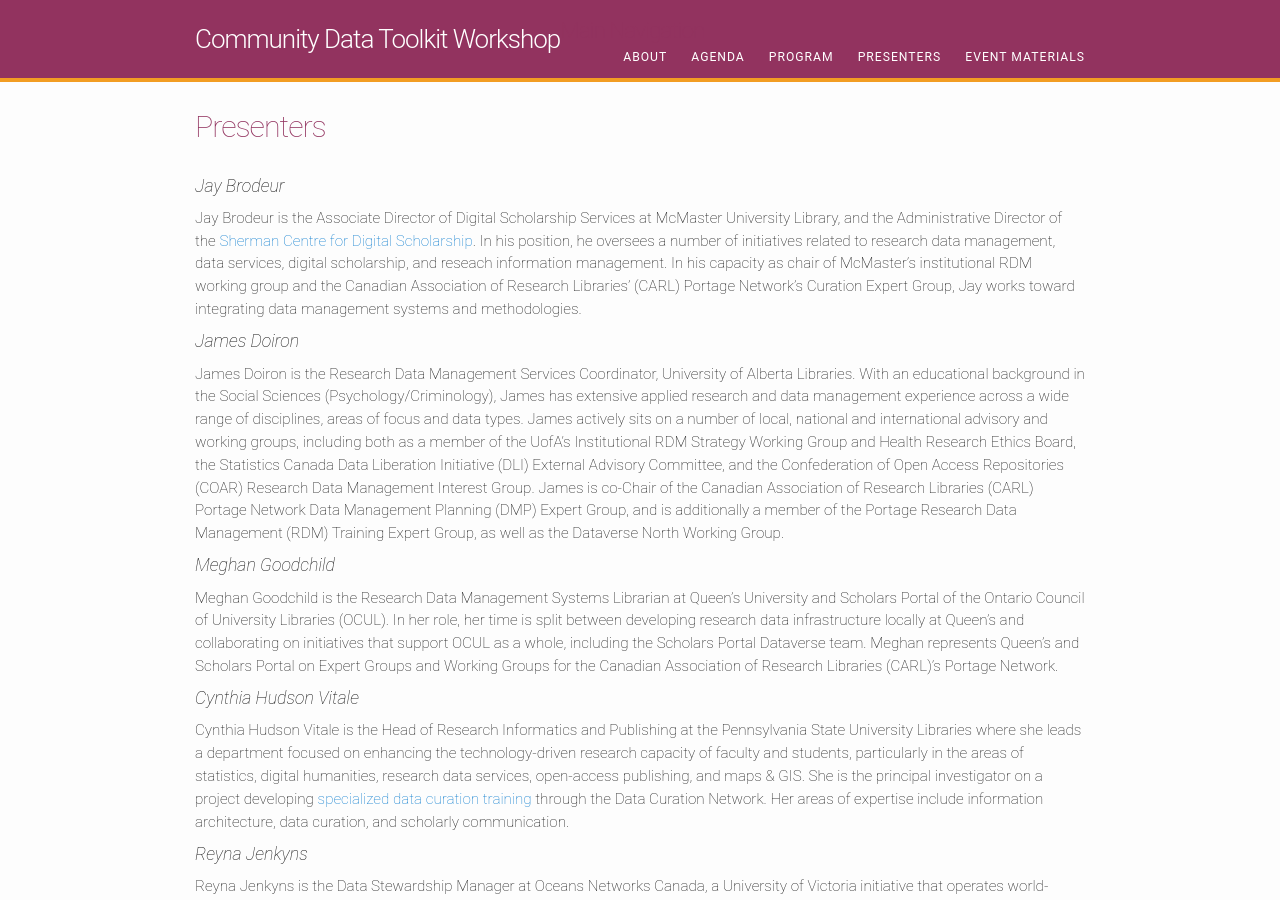
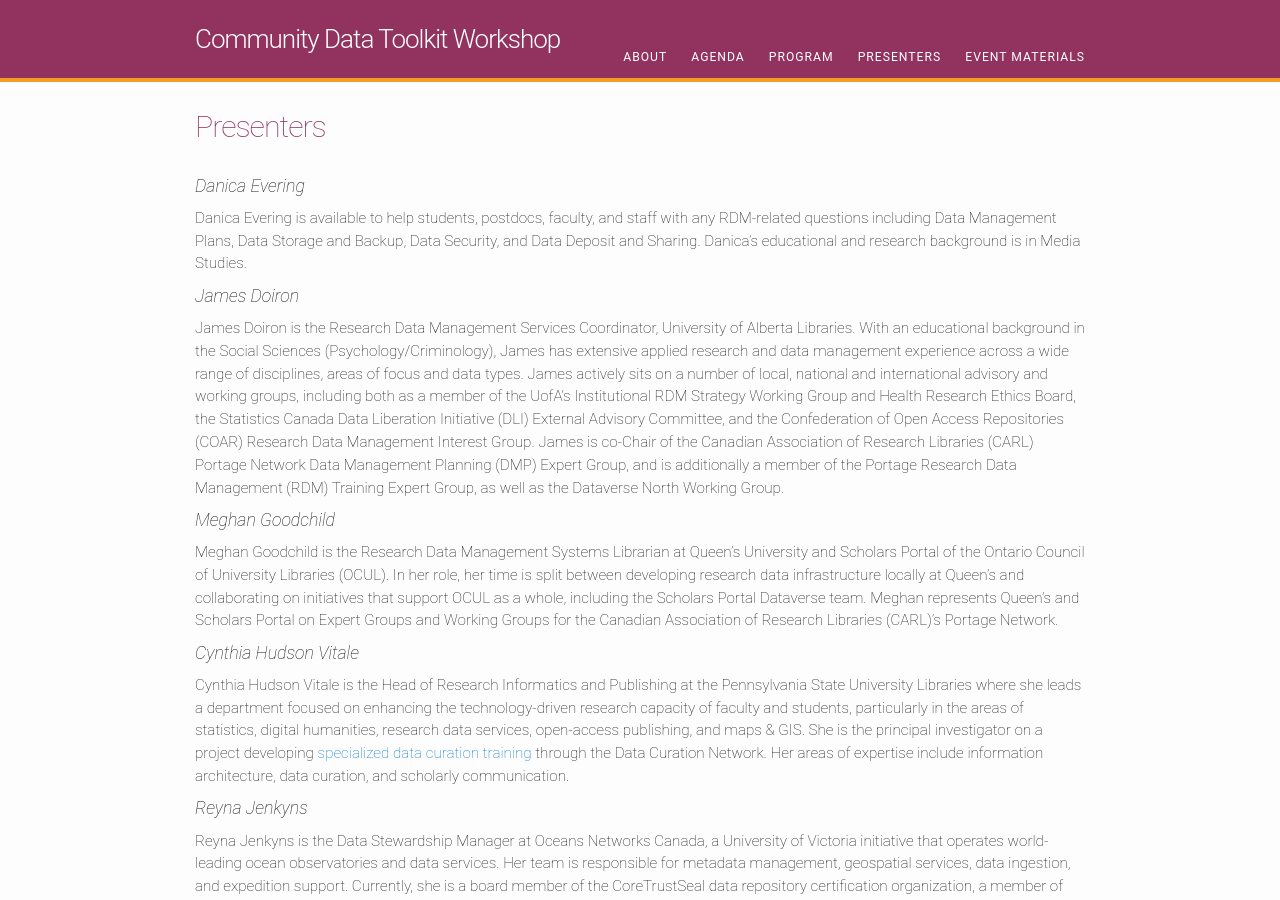
Before and after one commit to Community-Data-Toolkits-Workshop/CDTW, a Jekyll site: the page built from presenters.md, in a window 1280 px wide and 900 px high. Built offline with Jekyll 4.4.1, drawn with Linux system fonts in a browser that asks for light colours.

Commit message:
Update presenters.md
Added Danica's bio!

```diff
--- a/presenters.md
+++ b/presenters.md
@@ -4,8 +4,8 @@ title: Presenters
 permalink: /presenters/
 ---
 
-### Jay Brodeur
-Jay Brodeur is the Associate Director of Digital Scholarship Services at McMaster University Library, and the Administrative Director of the [Sherman Centre for Digital Scholarship](https://scds.ca/). In his position, he oversees a number of initiatives related to research data management, data services, digital scholarship, and reseach information management. In his capacity as chair of McMaster's institutional RDM working group and the Canadian Association of Research Libraries' (CARL) Portage Network's Curation Expert Group, Jay works toward integrating data management systems and methodologies.
+### Danica Evering
+Danica Evering is available to help students, postdocs, faculty, and staff with any RDM-related questions including Data Management Plans, Data Storage and Backup, Data Security, and Data Deposit and Sharing. Danica's educational and research background is in Media Studies.
 
 ### James Doiron
 James Doiron is the Research Data Management Services Coordinator, University of Alberta Libraries. With an educational background in the Social Sciences (Psychology/Criminology), James has extensive applied research and data management experience across a wide range of disciplines, areas of focus and data types. James actively sits on a number of local, national and international advisory and working groups, including both as a member of the UofA’s Institutional RDM Strategy Working Group and Health Research Ethics Board, the Statistics Canada Data Liberation Initiative (DLI) External Advisory Committee, and the Confederation of Open Access Repositories (COAR) Research Data Management Interest Group. James is co-Chair of the Canadian Association of Research Libraries (CARL) Portage Network Data Management Planning (DMP) Expert Group, and is additionally a member of the Portage Research Data Management (RDM) Training Expert Group, as well as the Dataverse North Working Group.
```
